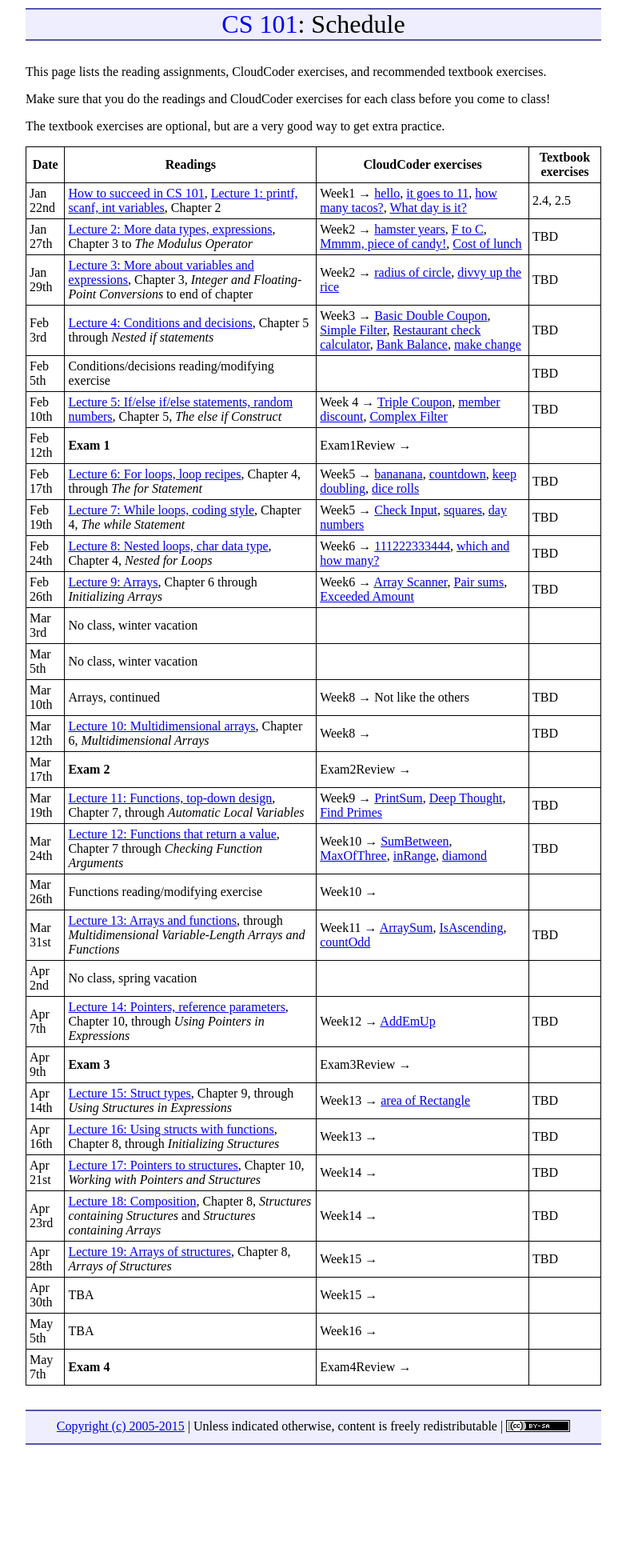
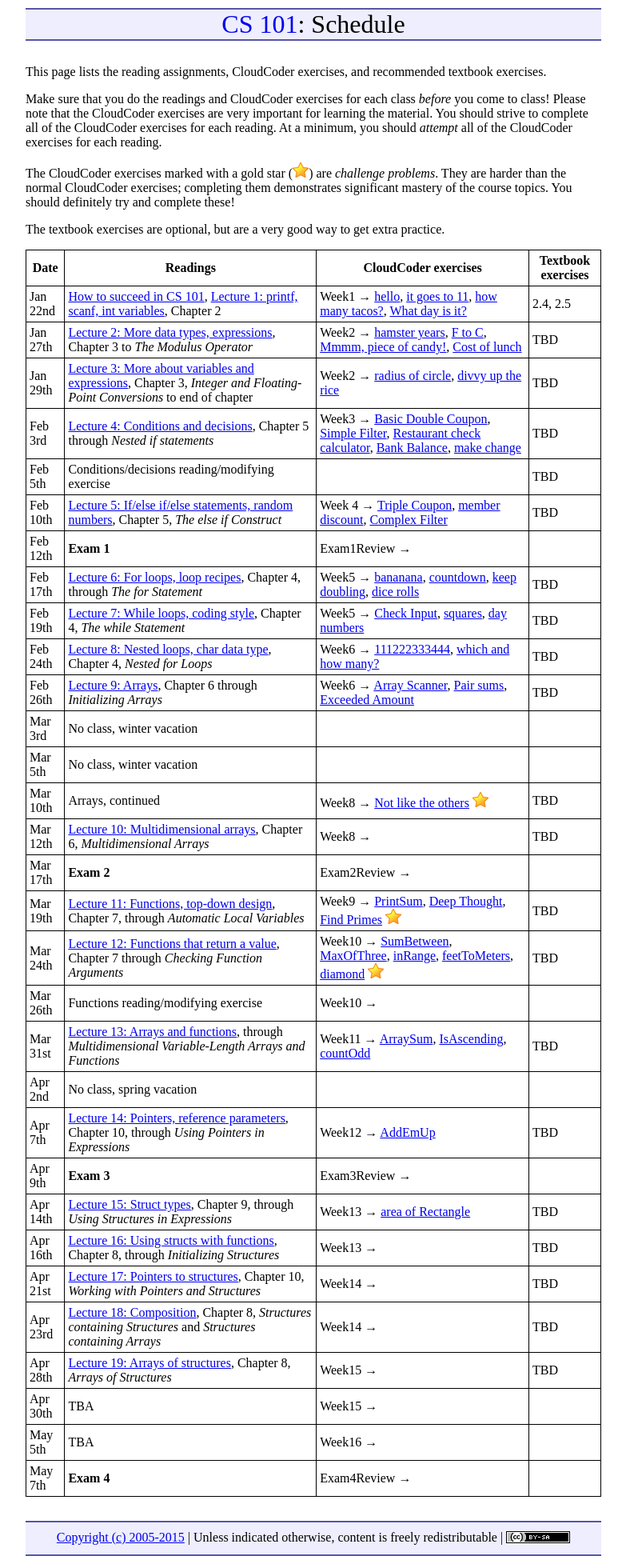
Before and after one commit to ycpcs/cs101-spring2015, a Jekyll site: the page built from schedule.md, in a window 1280 px wide. Shown: the whole page at 80% size, without its empty margins (248-1031 px from the left). Built offline with Jekyll 4.4.1, drawn with Linux system fonts in a browser that asks for light colours; Markdown is read by kramdown in place of the engine named in the settings; before the commit the page ends 1816 px from its top, so only the background shows below that.

Commit message:
mark challenge problems

```diff
--- a/schedule.md
+++ b/schedule.md
@@ -5,7 +5,9 @@ title: "Schedule"
 
 This page lists the reading assignments, CloudCoder exercises, and recommended textbook exercises.
 
-Make sure that you do the readings and CloudCoder exercises for each class before you come to class!
+Make sure that you do the readings and CloudCoder exercises for each class *before* you come to class!  Please note that the CloudCoder exercises are very important for learning the material.  You should strive to complete all of the CloudCoder exercises for each reading.  At a minimum, you should *attempt* all of the CloudCoder exercises for each reading.
+
+The CloudCoder exercises marked with a gold star (![gold star](img/goldstar-tiny.png)) are *challenge problems*.  They are harder than the normal CloudCoder exercises; completing them demonstrates significant mastery of the course topics.  You should definitely try and complete these!
 
 The textbook exercises are optional, but are a very good way to get extra practice.
 
@@ -24,11 +26,11 @@ Feb 24th | [Lecture 8: Nested loops, char data type](lectures/lecture08.html), C
 Feb 26th | [Lecture 9: Arrays](lectures/lecture09.html), Chapter 6 through *Initializing Arrays* | Week6 &rarr; [Array Scanner](https://cs.ycp.edu/cloudcoder/#exercise?c=8,p=227), [Pair sums](https://cs.ycp.edu/cloudcoder/#exercise?c=8,p=228), [Exceeded Amount](https://cs.ycp.edu/cloudcoder/#exercise?c=8,p=229) | TBD
 Mar 3rd | No class, winter vacation | &nbsp; | &nbsp;
 Mar 5th | No class, winter vacation | &nbsp; | &nbsp;
-Mar 10th | Arrays, continued | Week8 &rarr; Not like the others | TBD
+Mar 10th | Arrays, continued | Week8 &rarr; [Not like the others](https://cs.ycp.edu/cloudcoder/#exercise?c=8,p=230) ![gold star](img/goldstar-tiny.png) | TBD
 Mar 12th | [Lecture 10: Multidimensional arrays](lectures/lecture10.html), Chapter 6, *Multidimensional Arrays* | Week8 &rarr;  | TBD
 Mar 17th | **Exam 2** | Exam2Review &rarr;
-Mar 19th | [Lecture 11: Functions, top-down design](lectures/lecture11.html), Chapter 7, through *Automatic Local Variables* | Week9 &rarr;  [PrintSum](https://cs.ycp.edu/cloudcoder/#exercise?c=8,p=231), [Deep Thought](https://cs.ycp.edu/cloudcoder/#exercise?c=8,p=232), [Find Primes](https://cs.ycp.edu/cloudcoder/#exercise?c=8,p=233) | TBD
-Mar 24th | [Lecture 12: Functions that return a value](lectures/lecture12.html), Chapter 7 through *Checking Function Arguments* | Week10 &rarr; [SumBetween](https://cs.ycp.edu/cloudcoder/#exercise?c=8,p=237), [MaxOfThree](https://cs.ycp.edu/cloudcoder/#exercise?c=8,p=238), [inRange](https://cs.ycp.edu/cloudcoder/#exercise?c=8,p=256), [diamond](https://cs.ycp.edu/cloudcoder/#exercise?c=8,p=257) | TBD
+Mar 19th | [Lecture 11: Functions, top-down design](lectures/lecture11.html), Chapter 7, through *Automatic Local Variables* | Week9 &rarr;  [PrintSum](https://cs.ycp.edu/cloudcoder/#exercise?c=8,p=231), [Deep Thought](https://cs.ycp.edu/cloudcoder/#exercise?c=8,p=232), [Find Primes](https://cs.ycp.edu/cloudcoder/#exercise?c=8,p=233) ![gold star](img/goldstar-tiny.png) | TBD
+Mar 24th | [Lecture 12: Functions that return a value](lectures/lecture12.html), Chapter 7 through *Checking Function Arguments* | Week10 &rarr; [SumBetween](https://cs.ycp.edu/cloudcoder/#exercise?c=8,p=237), [MaxOfThree](https://cs.ycp.edu/cloudcoder/#exercise?c=8,p=238), [inRange](https://cs.ycp.edu/cloudcoder/#exercise?c=8,p=256), [feetToMeters](https://cs.ycp.edu/cloudcoder/#exercise?c=8,p=255), [diamond](https://cs.ycp.edu/cloudcoder/#exercise?c=8,p=257) ![gold star](img/goldstar-tiny.png) | TBD
 Mar 26th | Functions reading/modifying exercise | Week10 &rarr; | &nbsp;
 Mar 31st | [Lecture 13: Arrays and functions](lectures/lecture13.html), through *Multidimensional Variable-Length Arrays and Functions* | Week11 &rarr; [ArraySum](https://cs.ycp.edu/cloudcoder/#exercise?c=8,p=234), [IsAscending](https://cs.ycp.edu/cloudcoder/#exercise?c=8,p=236), [countOdd](https://cs.ycp.edu/cloudcoder/#exercise?c=8,p=235) | TBD
 Apr 2nd | No class, spring vacation | &nbsp; | &nbsp;
```
